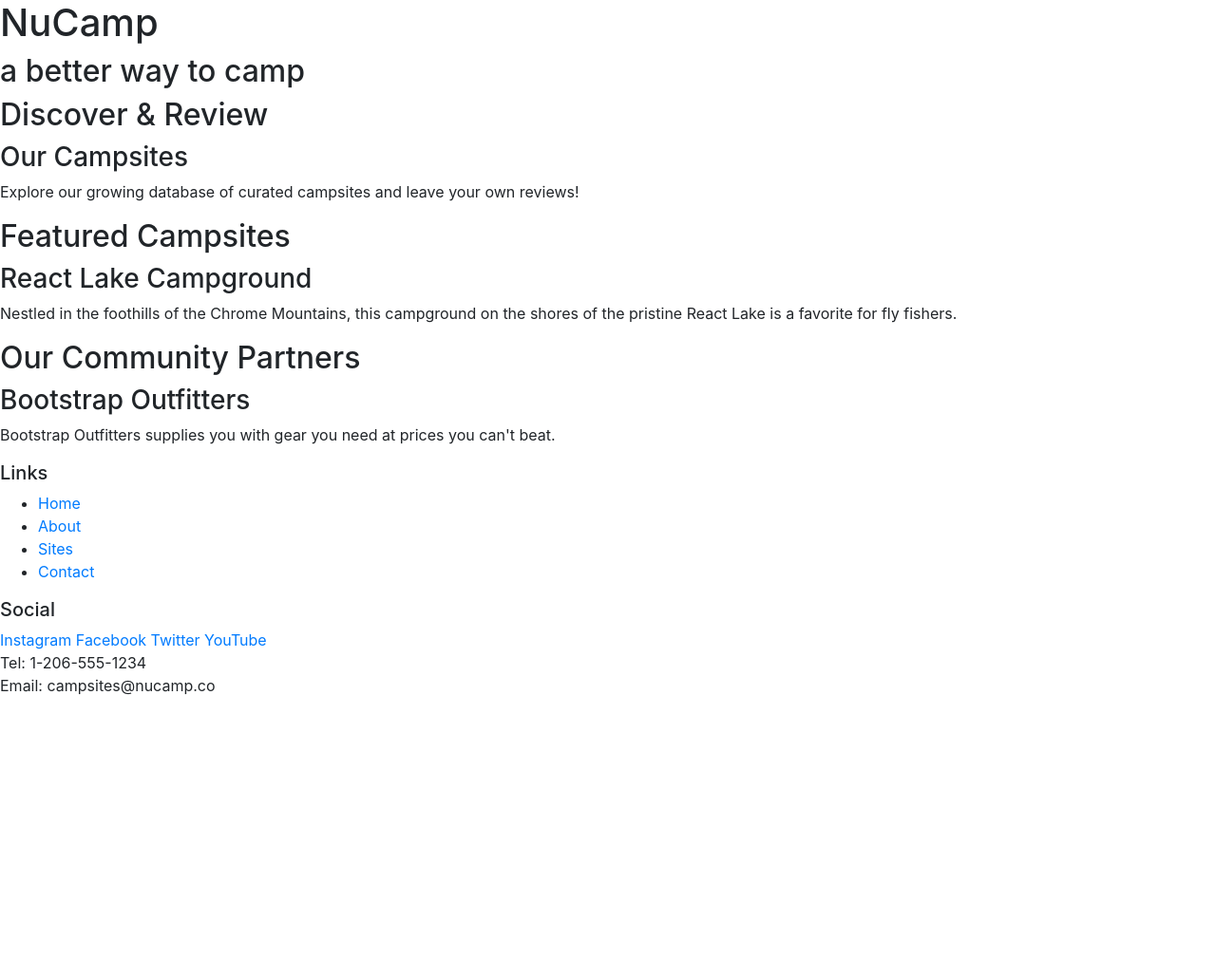
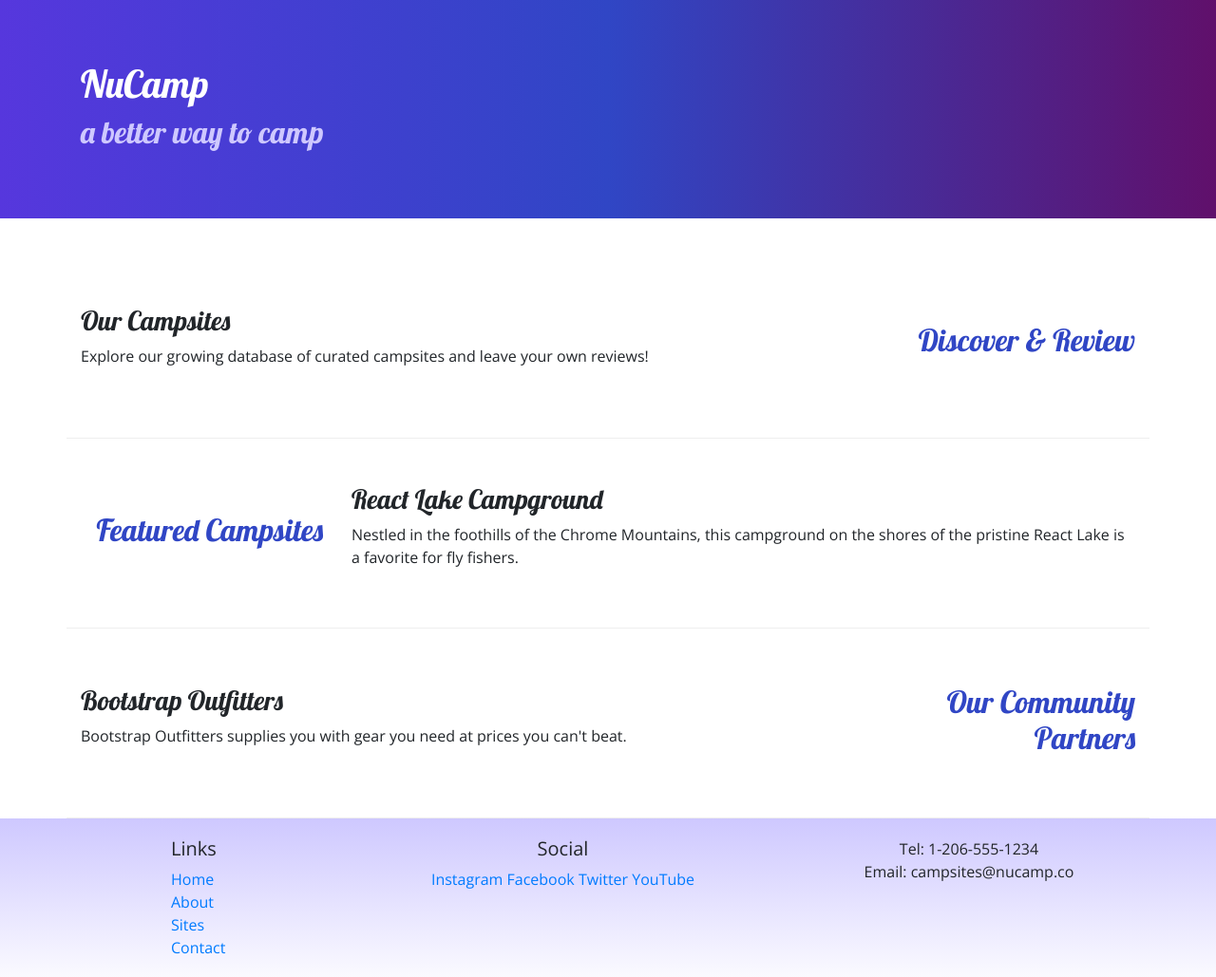
Before and after one commit to yonitekdev/bootstrap-project-1, a website: page index.html in a window 1280 px wide. Shown: the whole page at 95% size. Before the commit the page ends 800 px from the top, so only its background shows below. Drawn offline with nearby package versions, Linux system fonts and the light colour scheme.

Commit message:
Added some new files and folders

```diff
--- /dev/null
+++ b/css/styles.css
@@ -0,0 +1,32 @@
+body {
+    font-family: "Open Sans", sans-serif;
+}
+
+h1, h2, h3 {
+    font-family: "Lobster", cursive;
+}
+
+h2 {
+    color: #3046c5;
+}
+
+header h2 {
+    color: #cec8ff;
+}
+
+footer {
+    background-image: linear-gradient(#cec8ff, white);
+    padding: 20px 0;
+}
+
+.jumbotron {
+    padding: 30 px;
+    background-image: linear-gradient(to right, #5637dd, #3046c5, #60106B);
+    color: white;
+}
+
+.row-content {
+    padding: 50px p;
+    border-bottom: 1px ridge;
+    min-height: 200px;
+}
--- a/index.html
+++ b/index.html
@@ -9,56 +9,82 @@
         <!-- Bootstrap CSS -->
         <link rel="stylesheet" href="node_modules/bootstrap/dist/css/bootstrap.min.css" />
 
+         <!-- Additional CSS must be placed after Bootstrap CSS -->
+        <link rel="stylesheet" href="https://fonts.googleapis.com/css?family=Lobster|Open+Sans" />
+        <link rel="stylesheet" href="css/styles.css" />
+
         <title>NuCamp: A Better Way To Camp</title>
     </head>
 
 <body>
 
-    <header>
-        <div>
+    <header class="jumbotron jumbotron-fluid">
+        <div class="container">
+            <div class="row">
+                <div class="col">
                     <h1>NuCamp</h1>
                     <h2>a better way to camp</h2>
                 </div>
+            </div>
+        </div>
     </header>
 
-    <div>
-        <h2>Discover & Review</h2>
+
+    <div class="container">
+        <div class="row row-content align-items-center">
+            <div class="col-sm-4 order-sm-last col-md-3">
+                <h2 class="text-sm-right">Discover & Review</h2>
+            </div>
+            <div class="col">
                 <h3>Our Campsites</h3>
                 <p>Explore our growing database of curated campsites and leave your own reviews!</p>
             </div>
+        </div>
 
-    <div>
-        <h2>Featured Campsites</h2>
+        <div class="row row-content align-items-center">
+            <div class="col-sm-4 col-md-3">
+                <h2 class="text-sm-right">Featured Campsites</h2>
+            </div>
+            <div class="col">
                 <h3>React Lake Campground</h3>
                 <p>Nestled in the foothills of the Chrome Mountains, this campground on the shores of the pristine React Lake is a favorite for fly fishers.</p>
             </div>
+        </div>
 
-    <div>
-        <h2>Our Community Partners</h2>
+        <div class="row row-content align-items-center">
+            <div class="col-sm-4 order-sm-last col-md-3">
+                <h2 class="text-sm-right">Our Community Partners</h2>
+            </div>
+            <div class="col">
                 <h3>Bootstrap Outfitters</h3>
                 <p>Bootstrap Outfitters supplies you with gear you need at prices you can't beat.</p>
             </div>
-
+        </div>
+    </div>
     <footer>
-        <div>
+        <div class="container">
+            <div class="row">
+                <div class="col-4 col-sm-2 offset-1">
                     <h5>Links</h5>
-            <ul>
+                    <ul class="list-unstyled">
                         <li><a href="#">Home</a></li>
                         <li><a href="#">About</a></li>
                         <li><a href="#">Sites</a></li>
                         <li><a href="#">Contact</a></li>
                     </ul>
                 </div>
-        <div>
+                <div class="col-6 col-sm-5 text-center">
                     <h5>Social</h5>
                     <a href="http://instagram.com/">Instagram</a>
                     <a href="http://facebook.com/">Facebook</a>
                     <a href="http://twitter.com/">Twitter</a>
                     <a href="http://youtube.com/">YouTube</a>
                 </div>
-        <div>
+                <div class="col-sm-4 text-center">
                     Tel: 1-206-555-1234<br />
                     Email: campsites@nucamp.co
+                </div>
+            </div>
         </div>
     </footer>
 
--- a/package.json
+++ b/package.json
@@ -9,6 +9,8 @@
     "test": "echo \"Error: no test specified\" && exit 1"
   },
   "author": "Yonatan Tekeste",
+  "editor.formatOnSave": true,
+  "liveServer.settings.CustomBrowser": "chrome",
   "license": "ISC",
   "devDependencies": {
     "lite-server": "^2.6.1"
```
Also changed, not shown: aboutus.html (added, +84 -0 lines). Lines whose indentation alone changed are shown as unchanged.
